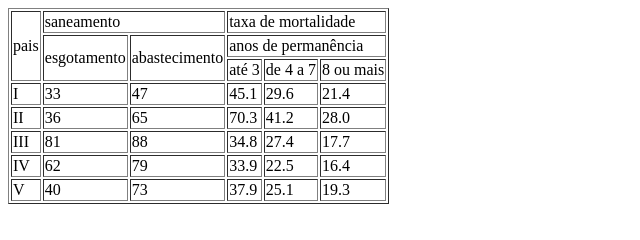
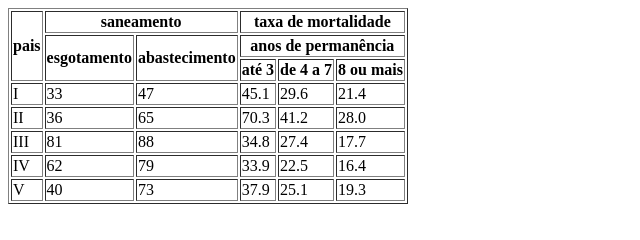
Before and after one commit to r4luck/Trabalho2, a plain HTML site: page index.html in a window 1280 px wide. Shown: the whole page, without its empty margins (0-640 px from the left). Drawn offline with Linux system fonts and the light colour scheme.

Commit message:
trabalho

```diff
--- a/index.html
+++ b/index.html
@@ -8,20 +8,20 @@
 <body>
     <table border="1">
         <tr>
-            <td rowspan="3">pais</td>
-            <td colspan="2">saneamento</td>
-            <td colspan="3">taxa de mortalidade</td>
+            <th rowspan="3">pais</th>
+            <th colspan="2">saneamento</th>
+            <th colspan="3">taxa de mortalidade</th>
         </tr>
         <tr>
-            <td rowspan="2">esgotamento</td>
-            <td rowspan="2">abastecimento</td>
-            <td colspan="3">anos de permanência</td>
+            <th rowspan="2">esgotamento</th>
+            <th rowspan="2">abastecimento</th>
+            <th colspan="3">anos de permanência</th>
 
         </tr>
         <tr>
-            <td rowspan="1">até 3</td>
-            <td rowspan="1">de 4 a 7</td>
-            <td rowspan="1">8 ou mais</td>
+            <th rowspan="1">até 3</th>
+            <th rowspan="1">de 4 a 7</th>
+            <th rowspan="1">8 ou mais</th>
         </tr>
         <tr>
             <td>I</td>
```
